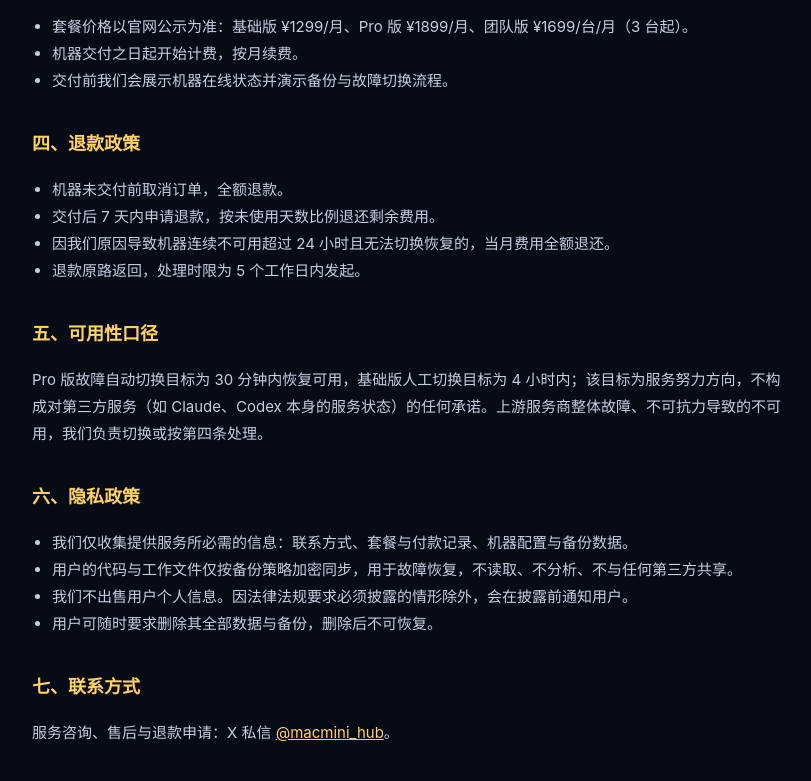
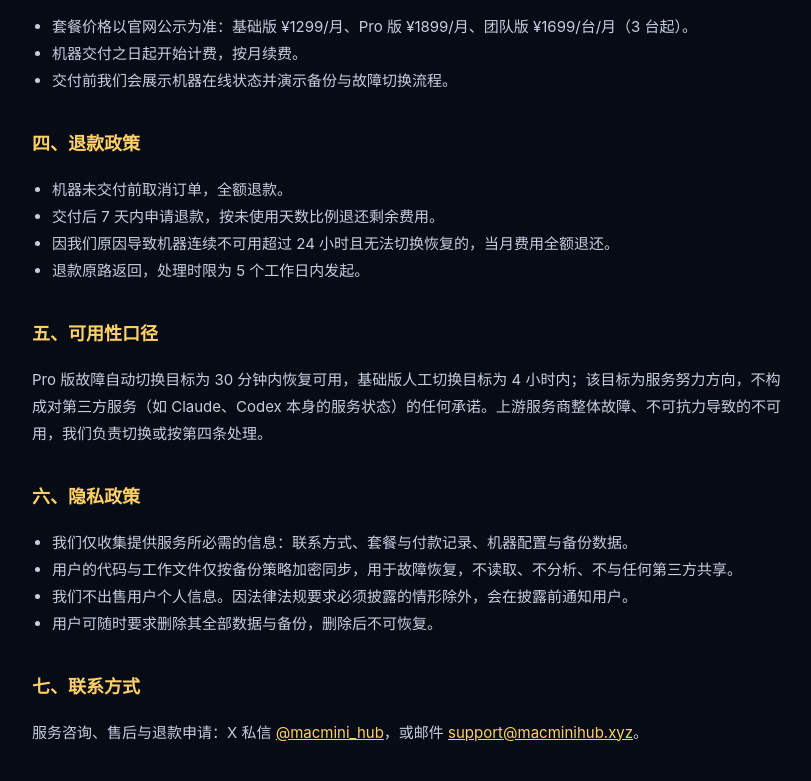
Before and after one commit to zealton/mac-budayang, a plain HTML site: page legal.html in a window 1280 px wide. Shown: the part 574-1355 px from the top of the page, without its empty margins (228-1039 px from the left). Drawn offline with Linux system fonts and the light colour scheme.

Commit message:
Add support email contact

```diff
--- a/legal.html
+++ b/legal.html
@@ -55,7 +55,7 @@
   </ul>
 
   <h2>七、联系方式</h2>
-  <p>服务咨询、售后与退款申请：X 私信 <a href="https://x.com/macmini_hub">@macmini_hub</a>。</p>
+  <p>服务咨询、售后与退款申请：X 私信 <a href="https://x.com/macmini_hub">@macmini_hub</a>，或邮件 <a href="mailto:support@macminihub.xyz">support@macminihub.xyz</a>。</p>
 </div>
 </body>
 </html>
```
Also changed, not shown: index.html (+1 -0 lines).
